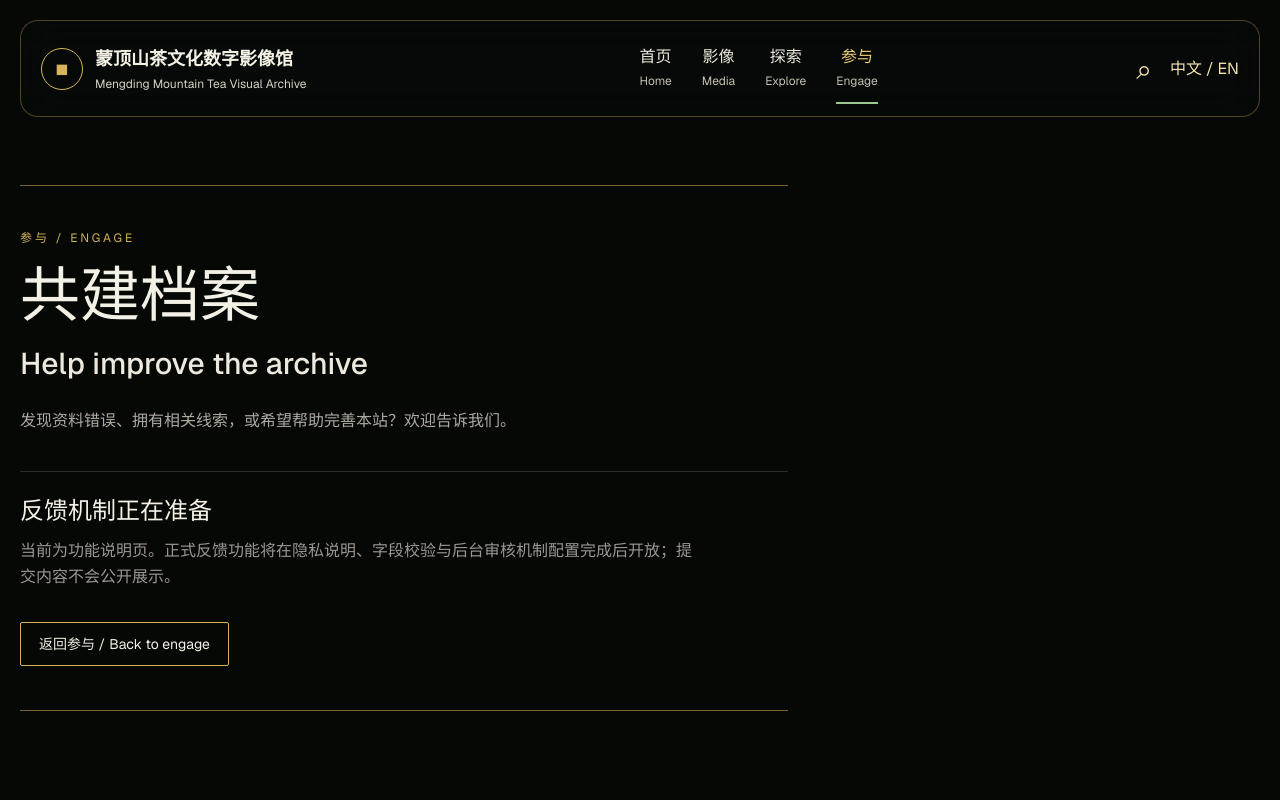
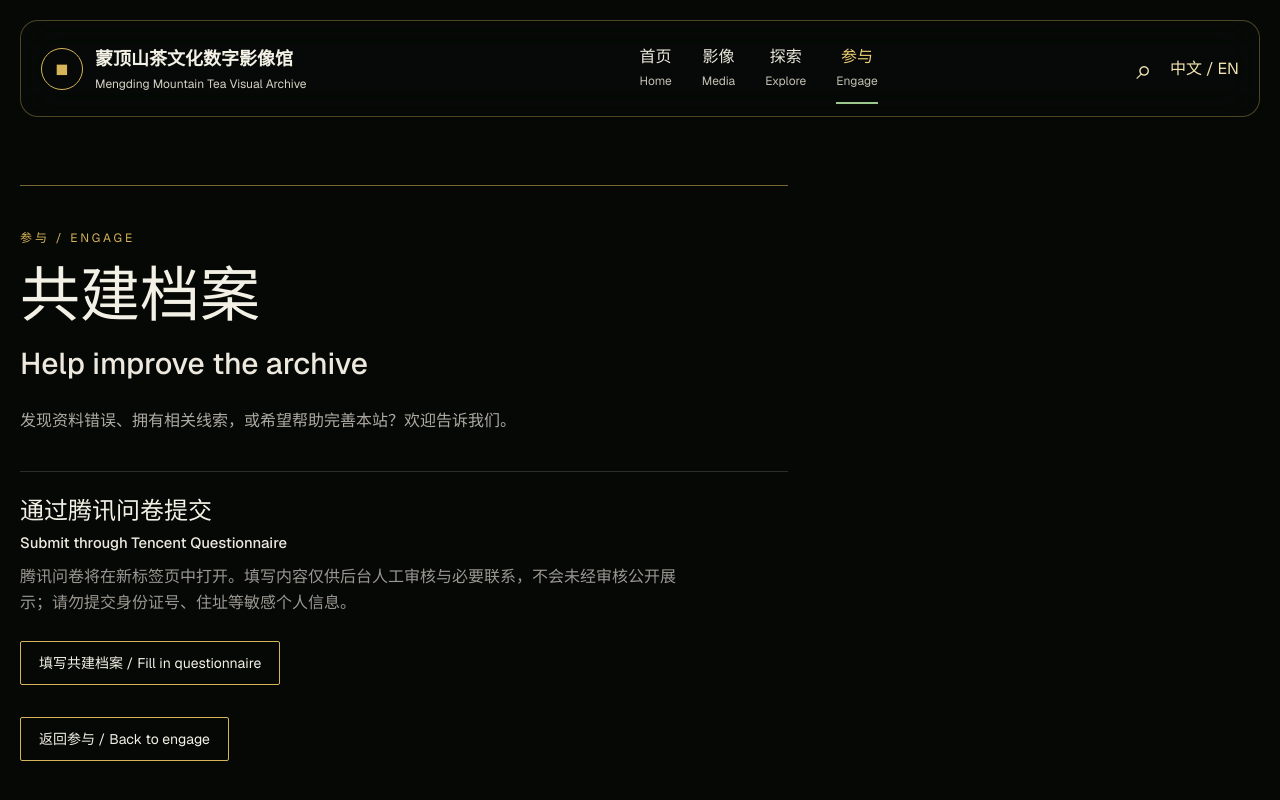
Before and after one commit to yimouhuang/mengdingshan-tea-redesign, a Next.js app: page /engage/feedback in a window 1280 px wide. Shown: the top 800 px of the page. Built offline with nearby package versions, Linux system fonts and the light colour scheme.

Commit message:
feat: link archive feedback questionnaire

```diff
--- a/app/engage/feedback/page.tsx
+++ b/app/engage/feedback/page.tsx
@@ -1,6 +1,8 @@
 import Link from "next/link"
 
 import { ArchiveNav } from "@/components/archive-nav"
+
+const archiveFeedbackFormUrl = "https://wj.qq.com/s2/27386962/28be/"
 
 export default function EngageFeedbackPage() {
   return (
@@ -35,11 +37,22 @@ export default function EngageFeedbackPage() {
 
           <div className="mt-9 border-t border-white/15 pt-6">
             <h2 className="font-display text-2xl leading-tight text-[#f3f0e5]">
-              反馈机制正在准备
+              通过腾讯问卷提交
+              <span lang="en" className="mt-2 block text-[.62em] font-medium text-[#eee9de]">
+                Submit through Tencent Questionnaire
+              </span>
             </h2>
             <p className="mt-3 max-w-2xl leading-[1.65] text-[#eee9de]/64">
-              当前为功能说明页。正式反馈功能将在隐私说明、字段校验与后台审核机制配置完成后开放；提交内容不会公开展示。
+              腾讯问卷将在新标签页中打开。填写内容仅供后台人工审核与必要联系，不会未经审核公开展示；请勿提交身份证号、住址等敏感个人信息。
             </p>
+            <a
+              href={archiveFeedbackFormUrl}
+              target="_blank"
+              rel="noopener noreferrer"
+              className="mt-6 inline-flex min-h-11 items-center justify-center rounded-[2px] border border-[#d6b45a] bg-[#060806]/30 px-[18px] text-sm text-[#fff0b4] transition hover:bg-[#d6b45a]/13 focus-visible:outline-none focus-visible:ring-2 focus-visible:ring-[#f2d37a] focus-visible:ring-offset-2 focus-visible:ring-offset-[#060806]"
+            >
+              填写共建档案 / <span lang="en" className="ml-1">Fill in questionnaire</span>
+            </a>
           </div>
 
           <Link
```
Also changed, not shown: 1 other file (tests, documents, lock files or other folders).
